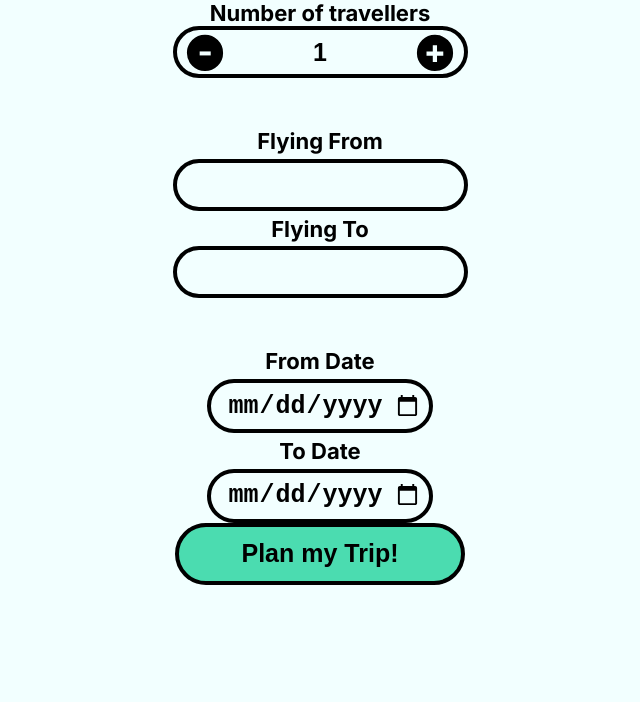
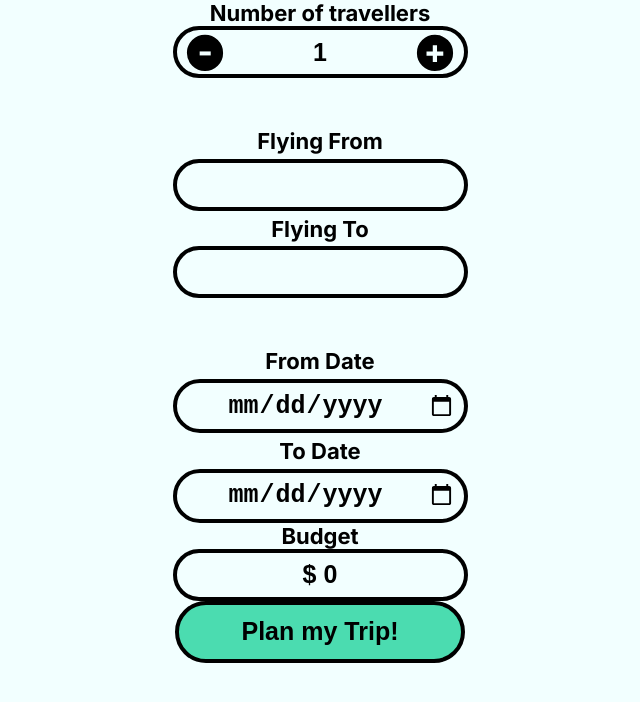
Before and after one commit to SLendyX/Travel-Agent, a React (Vite) app: page /plan-trip in a window 1280 px wide. Shown: the top 702 px of the page, without its empty margins (320-960 px from the left). Built offline with nearby package versions, Linux system fonts and the light colour scheme.

Commit message:
finished tripForm, started tripResult and only added searchParams function

```diff
--- a/src/Pages/TripForm.jsx
+++ b/src/Pages/TripForm.jsx
@@ -10,8 +10,10 @@ export default function(){
     const [destination, setDestination] = React.useState("")
     const [startDate, setStartDate] = React.useState("")
     const [endDate, setEndDate] = React.useState("")
+    const [budget, setBudget] = React.useState(0)
 
     const navigate = useNavigate()
+    const stateObject = {travellers, start, destination, startDate, endDate, budget}
 
     const inputsArray = [
         {
@@ -43,13 +45,15 @@ export default function(){
     function test(e){
         e.preventDefault()
 
-        console.log("Hey")
-
-        setTimeout(() => navigate("/your-trip"), 1500)
+        navigate("/your-trip", {state: stateObject})
 
     }
 
-    console.log()
+    function changeBudget(e){
+        const value = e.target.value.split("$ ")[1]
+        if(!(value < 0 || value.split('').some(char => (char < '0' || char > '9'))))
+            setBudget(value > 0 ? `${Number(value)}` : value)
+    }
 
     function changeTravelers(e, amount){
         e.preventDefault()
@@ -60,13 +64,28 @@ export default function(){
         })
     }
 
+    function placeCursorToEnd(e){
+        const {length} = e.target.value
+        e.target.setSelectionRange(length, length)
+    }
+
     return (
-        <form className="trip-form">
+        <form className="trip-form" onSubmit={test}>
             <label htmlFor="travellers">Number of travellers</label>
             <Incrementer value={travellers} setIncrement={changeTravelers}/>
 
             {inputsArray.map((input, index) => <ToFromInputs key={index} {...input}/>)}
 
+            <label htmlFor="budget">Budget</label>
+            <input
+                id="budget"
+                value={"$ "+ budget}
+                onChange={changeBudget}
+                name="budget"
+                onClick={placeCursorToEnd}
+                onFocus={placeCursorToEnd}
+            />
+
             <button className="submit-button">Plan my Trip!</button>
         </form>
     )
--- a/src/Pages/TripResult.jsx
+++ b/src/Pages/TripResult.jsx
@@ -1,8 +1,23 @@
 import React from "react";
 import { OpenaiObject, getOpenai} from 'openai-proxy'
+import { useLocation, useSearchParams } from "react-router";
 
 export default function(){
+    const [searchParams, setSearchParams] = useSearchParams()
+    const location = useLocation()
+
+    for(const entry of searchParams.entries())
+        console.log(entry)
+
+
+
+    React.useEffect(() => {
+        if(location?.state)
+            setSearchParams(location.state)
+    }, [])
+
     return (
-        <></>
+        <>
+        </>
     )
 }
--- a/src/components/ToFromInputs/ToFromInputs.jsx
+++ b/src/components/ToFromInputs/ToFromInputs.jsx
@@ -8,9 +8,17 @@ export default function({name, reverse=false, input1, input2, ...props}){
     return (
         <div className="to-from-container">
             <label htmlFor={from.replace(" ", "-")}>{from}</label>
-            <input {...props} {...input1} id={from.replace(" ", "-")}/>
+            <input {...props}
+            {...input1}
+            id={from.replace(" ", "-")}
+            name={`from-${name}`}
+            />
             <label htmlFor={to.replace(" ", "-")}>{to}</label>
-            <input {...props} {...input2} id={to.replace(" ", "-")}/>
+            <input {...props}
+                {...input2}
+                id={to.replace(" ", "-")}
+                name={`to-${name}`}
+            />
         </div>
     )
 }
--- a/src/index.css
+++ b/src/index.css
@@ -52,6 +52,7 @@ html, body{
 
 input{
     border: 4px solid black;
+    display: block;
     border-radius: 40px;
     background-color: inherit;
     text-align: center;
@@ -60,10 +61,14 @@ input{
     font-weight: inherit;
 }
 
-input.traveller-input::-webkit-inner-spin-button{
+input[type="number"]::-webkit-inner-spin-button{
     display: none;
 }
 
 label{
     font-size: 1.375rem;
 }
+
+.to-from-container{
+    width: 100%;
+}
```
